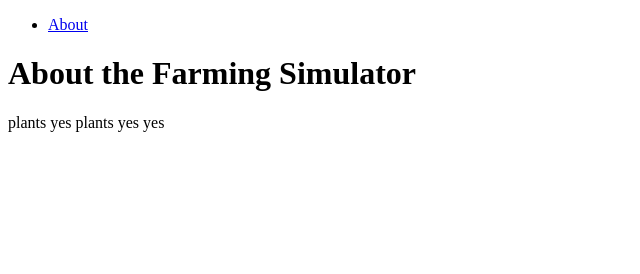
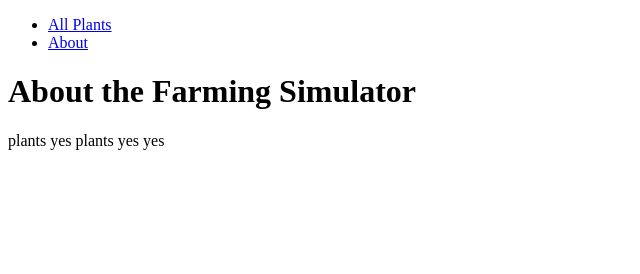
Before and after one commit to MrManilex/farming-sim, a Django app: page /about/ in a window 1280 px wide. Shown: the part 26-300 px from the top of the page, without its empty margins (0-640 px from the left). Run offline with Django 4.2, Linux system fonts and the light colour scheme.

```diff
--- a/main_app/templates/base.html
+++ b/main_app/templates/base.html
@@ -1,3 +1,5 @@
+{% load static %}
+
 <!DOCTYPE html>
 <html lang="en">
 <head>
@@ -5,6 +7,12 @@
    <meta http-equiv="X-UA-Compatible" content="IE=edge">
    <meta name="viewport" content="width=device-width, initial-scale=1.0">
    <title>Farming Simulator</title>
+   {% comment %} <link rel="stylesheet" type="text/css" href="{% static 'css/base.css' %}"> {% endcomment %}
+   {% comment %} <link
+   rel="shortcut icon"
+   type="image/png"
+   href="{% static 'images/splash.svg' %}"
+   > {% endcomment %}
    {% block head %}
    {% endblock %}
 </head>
@@ -20,6 +28,7 @@
          </div>
          <nav>
             <ul>
+               <li><a href="/plants">All Plants</a></li>
                <li><a href="/about">About</a></li>
             </ul>
          </nav>
```
Also changed, not shown: main_app/static/css/base.css (added).
